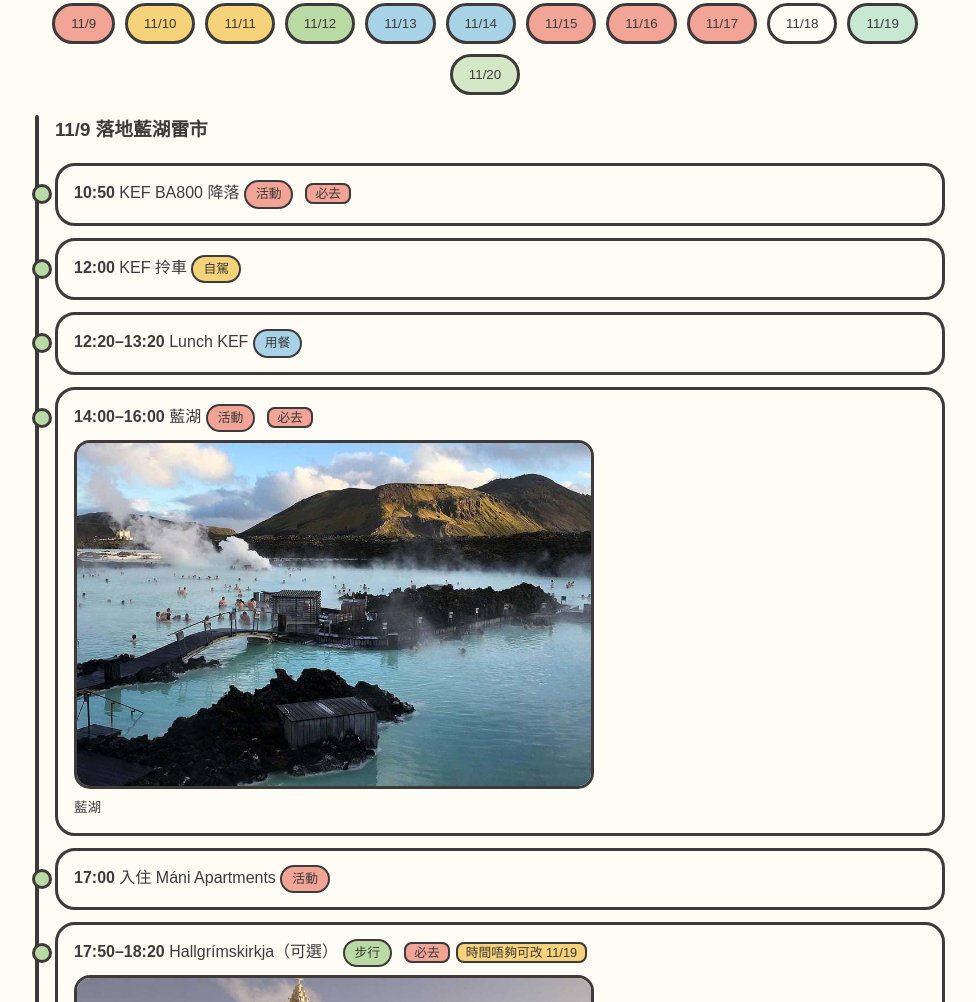
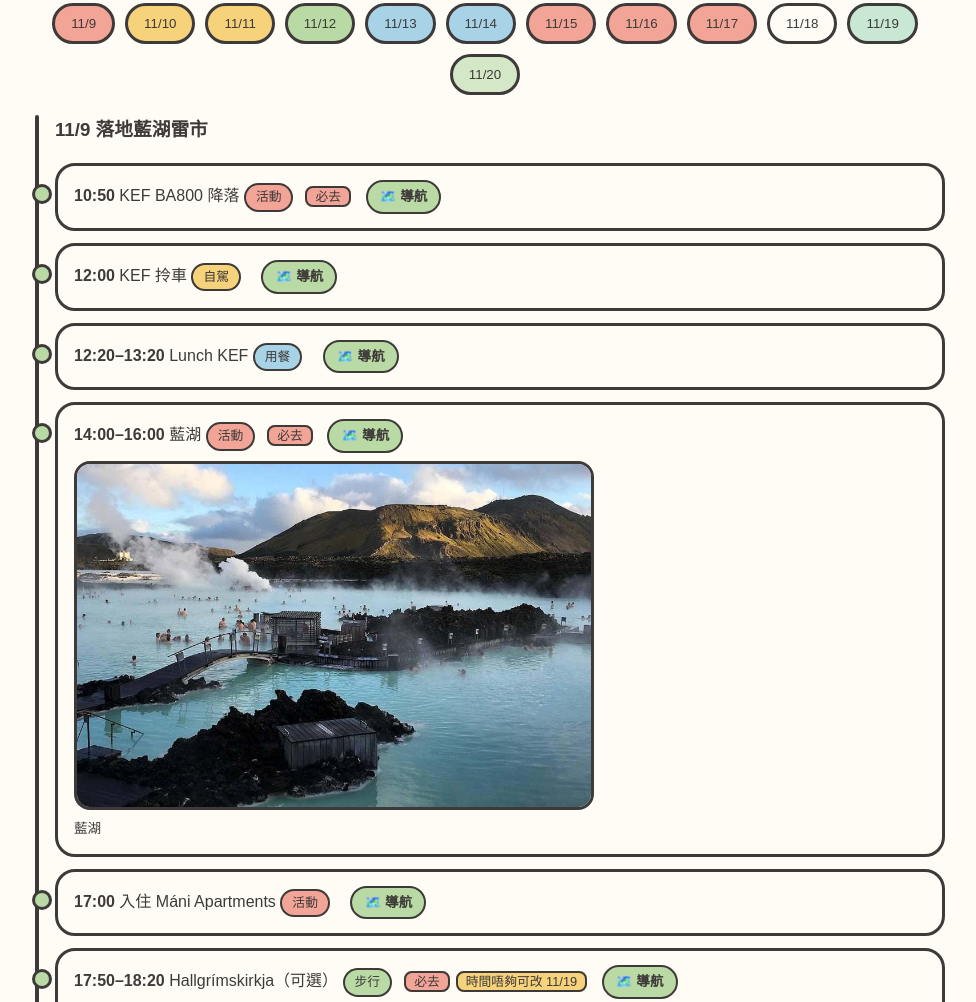
Before and after one commit to LY2mas/iceland-trip, a plain HTML site: page index.html in a window 1280 px wide. Shown: the part 1246-2248 px from the top of the page, without its empty margins (155-1131 px from the left). Drawn offline with Linux system fonts and the light colour scheme; a web font is replaced by a local one.

Commit message:
Add Google Maps navigation buttons to itinerary items and stays

```diff
--- a/index.html
+++ b/index.html
@@ -32,11 +32,9 @@ nav a.active { background:var(--coral); }
 .note { background:var(--yellow); border:2px solid var(--ink); border-radius:8px; padding:1px 8px; font-size:0.8rem; margin-left:6px; }
 .cap { font-size:0.85rem; margin-top:4px; }
 .spot-img,.hero-img,.stay-img,.shop-img { width:100%; max-width:520px; border-radius:16px; border:3px solid var(--ink); margin:8px 0; display:block; }
-.checklist li { list-style:none; margin:10px 0; display:flex; align-items:center; gap:10px; }
-.shop-grid { display:grid; grid-template-columns:repeat(auto-fit,minmax(260px,1fr)); gap:16px; }
-.shop-item { background:var(--bg); border:3px solid var(--ink); border-radius:20px; padding:14px; }
+.nav-btn { display:inline-block; margin-left:10px; background:var(--green); border:2px solid var(--ink); border-radius:999px; padding:4px 12px; font-size:0.85rem; text-decoration:none; color:var(--ink); font-weight:bold; }
+.nav-btn:hover { background:#a8d090; }
 </style>
-<!-- force-pages-rebuild -->
 </head>
 <body>
 <nav>
@@ -50,14 +48,12 @@ nav a.active { background:var(--coral); }
     <img class="hero-img" src="images/blue-lagoon.jpg" alt="藍湖">
     <h1>冰島環島</h1>
     <p>最終確認版 · 11/9–11/20</p>
-    <div class="countdown" id="countdown">出發倒數計算中…</div>
+    <div class="countdown" id="countdown">行程進行中或已結束</div>
   </section>
-
   <section id="flights"><h2>航班</h2>
     <div class="card"><h3>去程 BA800</h3><p>11/9 10:50 抵達 KEF</p></div>
     <div class="card"><h3>回程 BA801</h3><p>11/20 11:45 從 KEF 起飛</p></div>
   </section>
-
   <section id="itinerary"><h2>每日行程</h2>
     <div class="day-switcher" id="day-buttons"></div>
     <div id="timeline" class="timeline"></div>
@@ -147,7 +143,7 @@ const days = [
     {time:'11:45–12:05', act:'Búðakirkja', img:'images/budakirkja.jpg?v=4', tag:'walk'},
     {time:'12:30', act:'入住 Hótel Vesturland', tag:'act'},
     {time:'14:00–15:30', act:'Settlement Center（可選）', tag:'walk', img:'images/settlement-center.jpg'},
-    {time:'15:00–16:30', act:'Hraunfossar + Barnafoss（可選）', tag:'walk', note:'約 40–50 分鐘車程', img:'images/hraunfossar.jpg'},
+    {time:'15:00–16:30', act:'Hraunfossar + Barnafoss（可選）', tag:'walk', note:'約 40–50 分鐘車程', img:'images/hraunfossar.jpg'}
   ]},
   {date:'11/19', color:'#c8e8d4', title:'Þingvellir → 雷市', stay:{name:'Stay Apartments（雷市）', note:'可煮', img:'images/stay-stay.jpg'}, items:[
     {time:'08:30', act:'由 Borgarnes 出發', tag:'drive'},
@@ -166,8 +162,33 @@ const days = [
 const buttons=document.getElementById('day-buttons');const timeline=document.getElementById('timeline');
 days.forEach((d,i)=>{const btn=document.createElement('button');btn.className='day-btn'+(i===0?' active':'');btn.style.background=d.color;btn.style.color='#3E3A39';btn.textContent=d.date;btn.onclick=()=>selectDay(i);buttons.appendChild(btn);});
 function selectDay(idx){document.querySelectorAll('.day-btn').forEach((b,i)=>b.classList.toggle('active',i===idx));renderTimeline(idx);}
-function renderTimeline(idx){const d=days[idx];timeline.innerHTML=`<h3>${d.date} ${d.title}</h3>`;d.items.forEach(item=>{const div=document.createElement('div');div.className='item';const tagClass=item.tag==='drive'?'tag-drive':item.tag==='walk'?'tag-walk':item.tag==='eat'?'tag-eat':'tag-act';const tagText=item.tag==='drive'?'自駕':item.tag==='walk'?'步行':item.tag==='eat'?'用餐':'活動';let html=`<strong>${item.time}</strong> ${item.act} <span class="tag ${tagClass}">${tagText}</span>`;if(item.must)html+='<span class="must">必去</span>';if(item.toll)html+='<span class="toll">收費注意</span>';if(item.note)html+=`<span class="note">${item.note}</span>`;if(item.img)html+=`<br><img class="spot-img" src="${item.img}" alt="${item.act}"><div class="cap">${item.act}</div>`;
-if(item.img2)html+=`<br><img class="spot-img" src="${item.img2}" alt=""><div class="cap">Diamond Beach</div>`;div.innerHTML=html;timeline.appendChild(div);});if(d.stay){const box=document.createElement('div');box.className='stay-box';box.innerHTML=`<strong>今晚住宿</strong><h3>${d.stay.name}</h3><p>${d.stay.note}</p>`+(d.stay.img?`<img class="stay-img" src="${d.stay.img}" alt="">`:'');timeline.appendChild(box);}}
+function renderTimeline(idx){
+  const d=days[idx];
+  timeline.innerHTML=`<h3>${d.date} ${d.title}</h3>`;
+  d.items.forEach(item=>{
+    const div=document.createElement('div');
+    div.className='item';
+    const tagClass=item.tag==='drive'?'tag-drive':item.tag==='walk'?'tag-walk':item.tag==='eat'?'tag-eat':'tag-act';
+    const tagText=item.tag==='drive'?'自駕':item.tag==='walk'?'步行':item.tag==='eat'?'用餐':'活動';
+    let html=`<strong>${item.time}</strong> ${item.act} <span class="tag ${tagClass}">${tagText}</span>`;
+    if(item.must)html+='<span class="must">必去</span>';
+    if(item.toll)html+='<span class="toll">收費注意</span>';
+    if(item.note)html+=`<span class="note">${item.note}</span>`;
+    const query = encodeURIComponent(item.act + ' Iceland');
+    html += ` <a class="nav-btn" href="https://www.google.com/maps/search/?api=1&query=${query}" target="_blank">🗺️ 導航</a>`;
+    if(item.img)html+=`<br><img class="spot-img" src="${item.img}" alt="${item.act}"><div class="cap">${item.act}</div>`;
+    if(item.img2)html+=`<br><img class="spot-img" src="${item.img2}" alt=""><div class="cap">Diamond Beach</div>`;
+    div.innerHTML=html;
+    timeline.appendChild(div);
+  });
+  if(d.stay){
+    const box=document.createElement('div');
+    box.className='stay-box';
+    const stayQuery = encodeURIComponent(d.stay.name);
+    box.innerHTML=`<strong>今晚住宿</strong><h3>${d.stay.name}</h3><p>${d.stay.note}</p> <a class="nav-btn" href="https://www.google.com/maps/search/?api=1&query=${stayQuery}" target="_blank">🗺️ 導航</a>`+(d.stay.img?`<img class="stay-img" src="${d.stay.img}" alt="">`:'');
+    timeline.appendChild(box);
+  }
+}
 selectDay(0);
 </script>
 </body>
```
